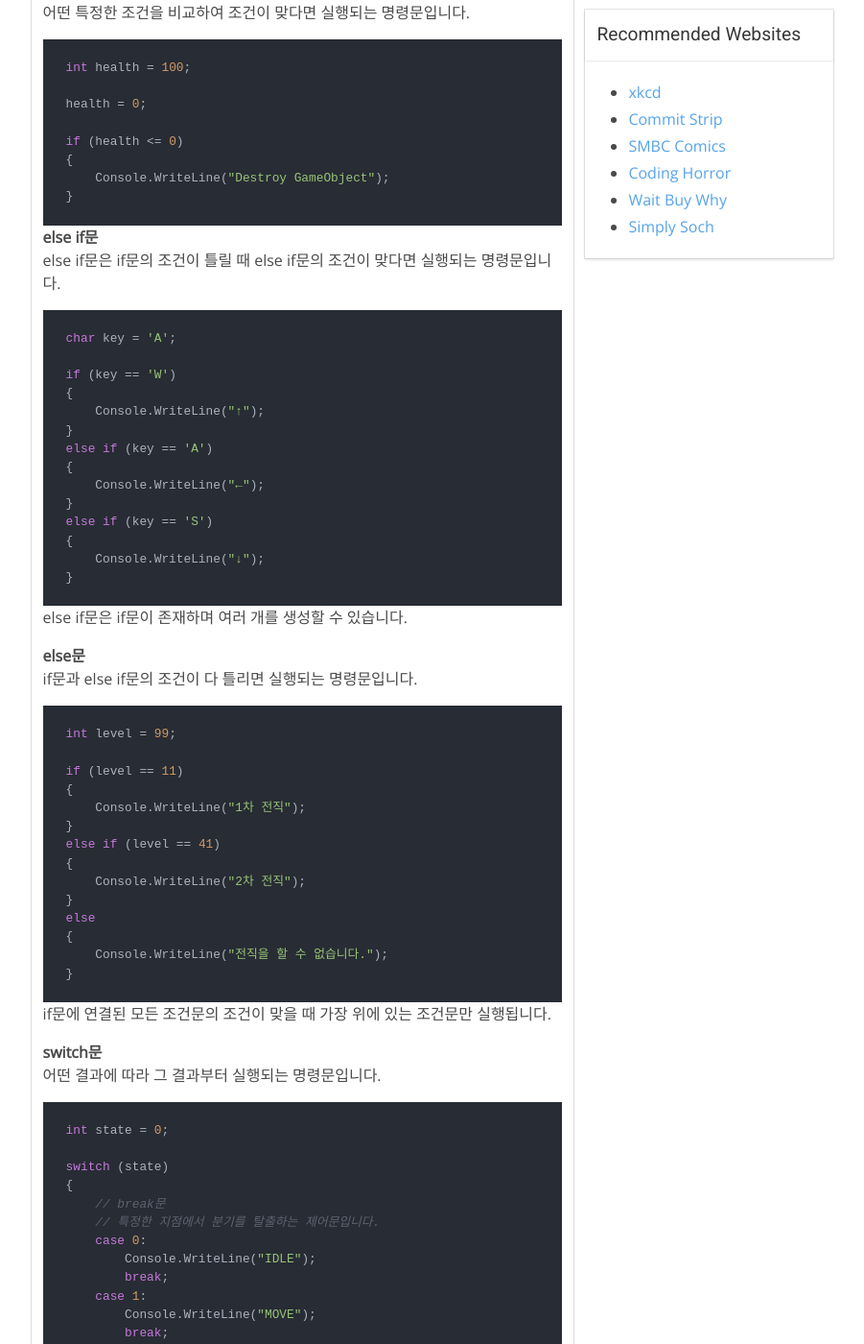
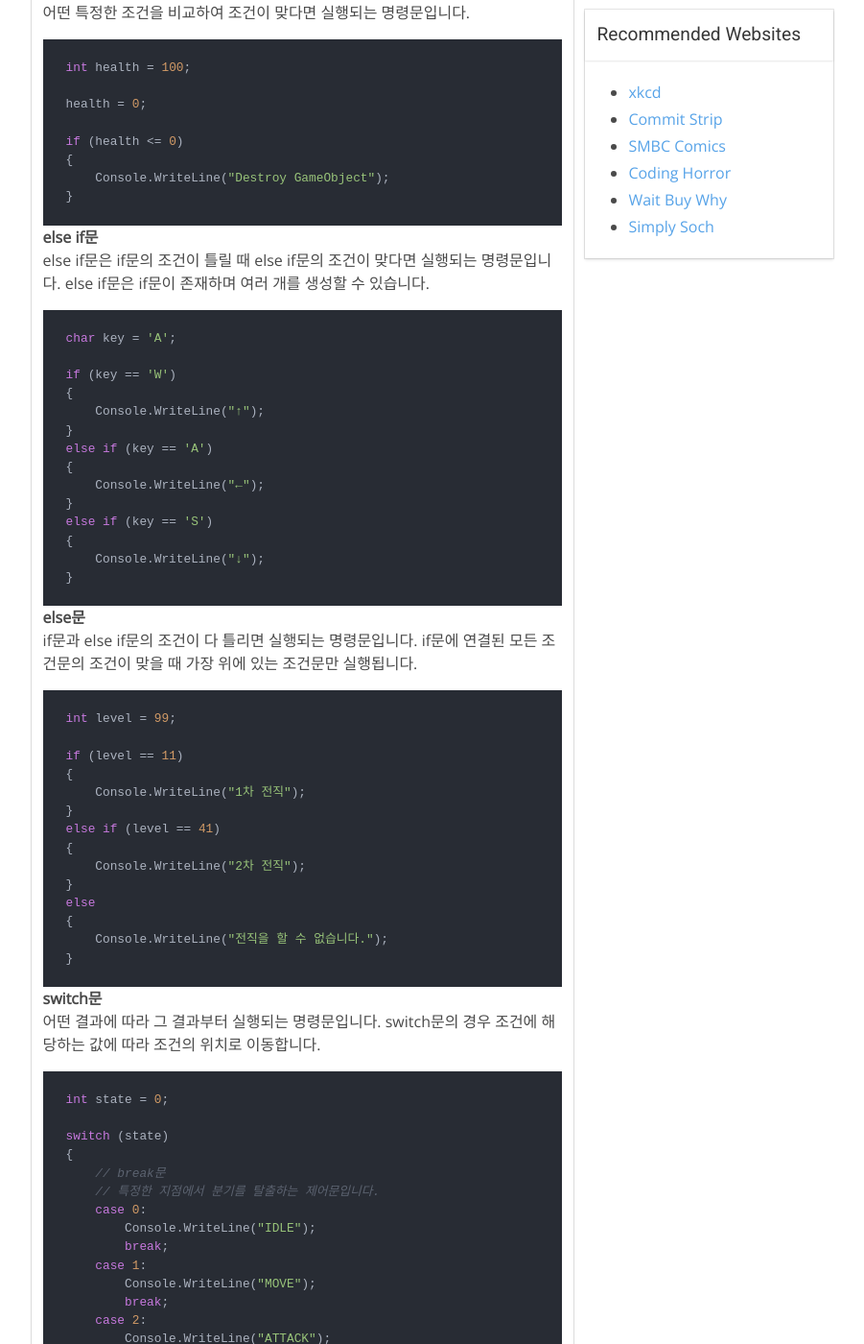
Before and after one commit to ptt0313/ptt0313.github.io, a Jekyll site: the page built from _posts/2024-07-01-Class3th-Conditional Statement.markdown, in a window 1280 px wide and 1400 px high, scrolled down 757 px. Shown: the whole window at 96% size, without its empty margins (183-1084 px from the left). Built offline with Jekyll 4.4.1, drawn with Linux system fonts in a browser that asks for light colours; comment, search, counter and statistics services are not loaded; some of the changed text lies outside the part shown.

Commit message:
Update 2024-07-01-Class3th-Conditional Statement.markdown

```diff
--- a/_posts/2024-07-01-Class3th-Conditional Statement.markdown
+++ b/_posts/2024-07-01-Class3th-Conditional Statement.markdown
@@ -39,6 +39,7 @@ if (health <= 0)
 
 ## else if문
 else if문은 if문의 조건이 틀릴 때 else if문의 조건이 맞다면 실행되는 명령문입니다.
+else if문은 if문이 존재하며 여러 개를 생성할 수 있습니다.
 
 ~~~c#
 char key = 'A';
@@ -57,10 +58,10 @@ else if (key == 'S')
 }
 ~~~
 
-else if문은 if문이 존재하며 여러 개를 생성할 수 있습니다.
 
 ## else문
 if문과 else if문의 조건이 다 틀리면 실행되는 명령문입니다.
+if문에 연결된 모든 조건문의 조건이 맞을 때 가장 위에 있는 조건문만 실행됩니다.
 
 ~~~c#
 int level = 99;
@@ -79,10 +80,11 @@ else
 }
 ~~~
 
-if문에 연결된 모든 조건문의 조건이 맞을 때 가장 위에 있는 조건문만 실행됩니다.
 
 ## switch문
 어떤 결과에 따라 그 결과부터 실행되는 명령문입니다.
+switch문의 경우 조건에 해당하는 값에 따라 조건의 위치로 이동합니다.
+
 ~~~c#
 int state = 0;
 
```
Also changed, not shown: other parts of _posts/2024-07-01-Class3th-Conditional Statement.markdown (+0 -1 lines).
